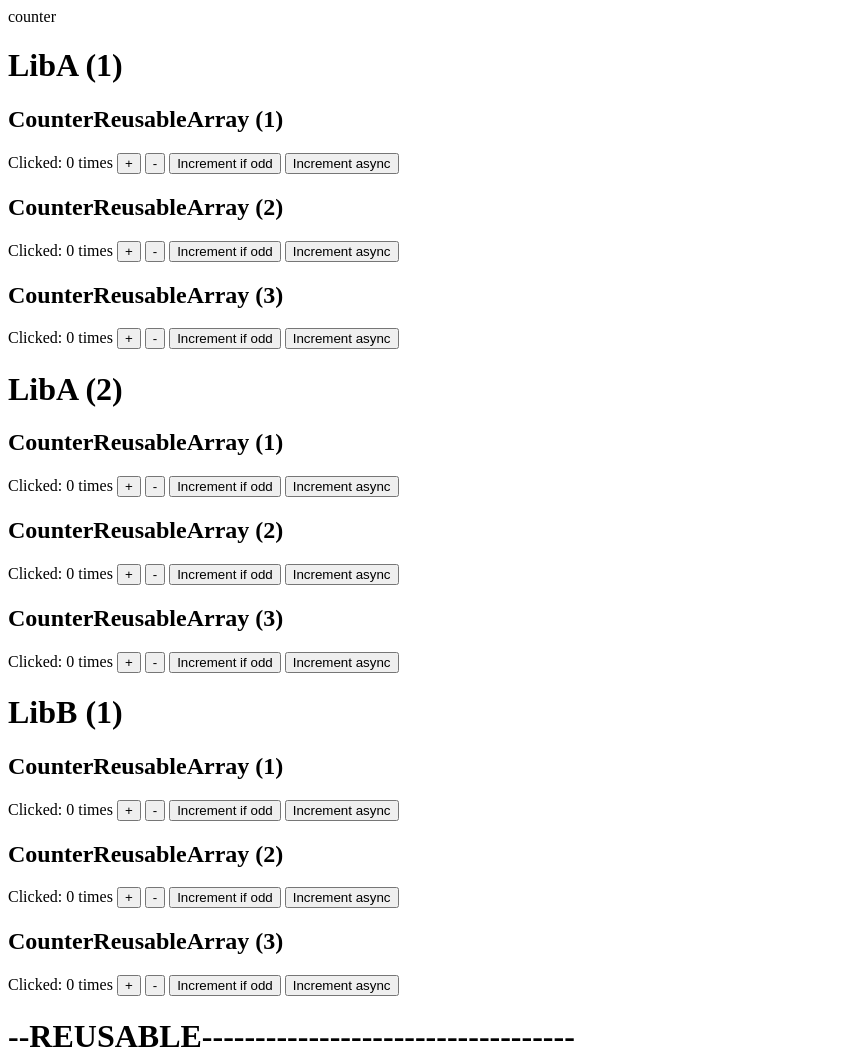
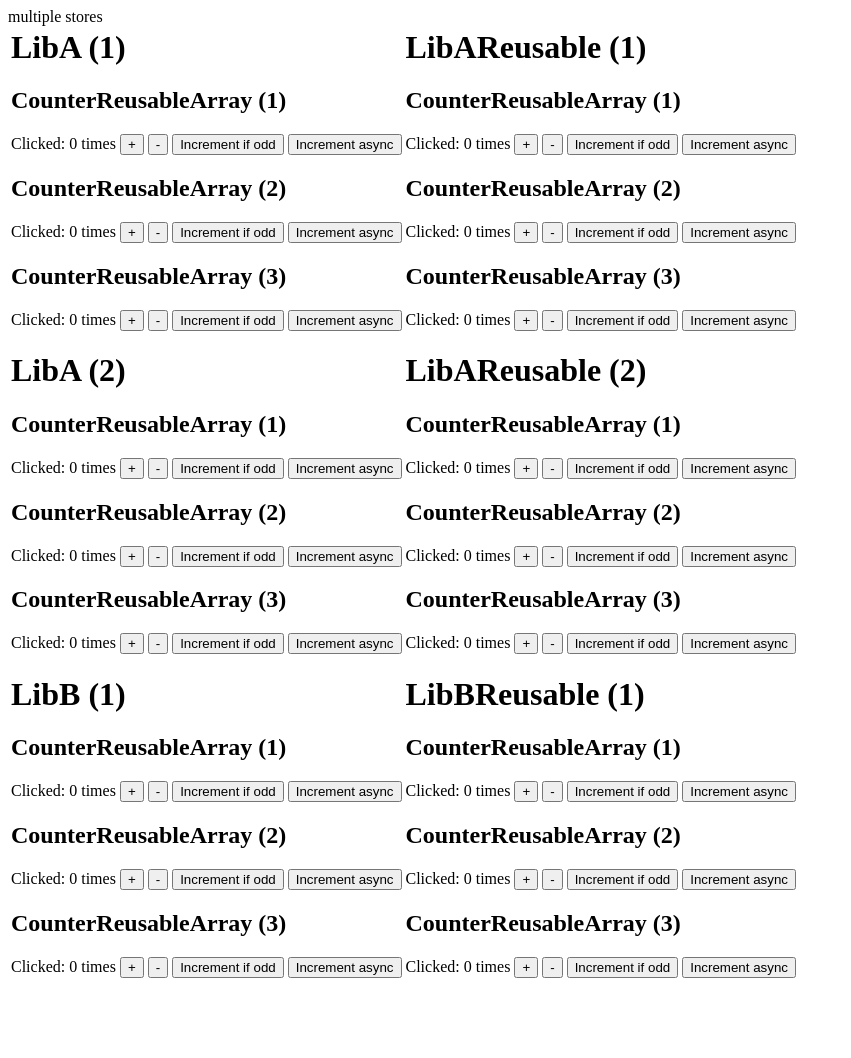
Before and after one commit to aurimas4/react-redux-demo, a React app in the folder packages/multiple-stores/: page / in a window 1280 px wide. Shown: the top 1058 px of the page, without its empty margins (0-851 px from the left). After the commit the page ends 989 px from the top, so only its background shows below. Built offline with nearby package versions, Linux system fonts and the light colour scheme.

Commit message:
reusable lib

```diff
--- a/packages/multiple-stores/src/components/App.js
+++ b/packages/multiple-stores/src/components/App.js
@@ -8,6 +8,9 @@ export default class App extends Component {
     render() {
         return (
             <div>
+                <table>
+                    <tr>
+                        <td>
                             <div>
                                 <h1>LibA (1)</h1>
                                 <LibA/>
@@ -20,19 +23,23 @@ export default class App extends Component {
                                 <h1>LibB (1)</h1>
                                 <LibB/>
                             </div>
-                <h1>--REUSABLE-----------------------------------</h1>
+                        </td>
+                        <td>
                             <div>
                                 <h1>LibAReusable (1)</h1>
-                    <LibA/>
+                                <LibAReusable/>
                             </div>
                             <div>
                                 <h1>LibAReusable (2)</h1>
-                    <LibA/>
+                                <LibAReusable/>
                             </div>
                             <div>
                                 <h1>LibBReusable (1)</h1>
-                    <LibB/>
+                                <LibBReusable/>
                             </div>
+                        </td>
+                    </tr>
+                </table>
             </div>
         );
     }
--- a/packages/multiple-stores/src/index.html
+++ b/packages/multiple-stores/src/index.html
@@ -1,3 +1,3 @@
-<div>counter</div>
+<div>multiple stores</div>
 
 <div id="root"></div>
```
Lines whose indentation alone changed are shown as unchanged.
